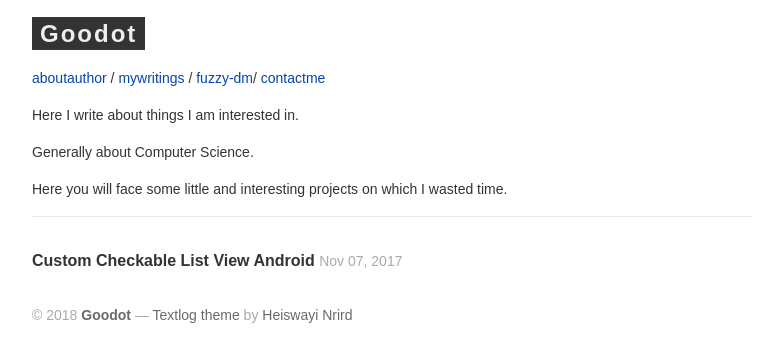
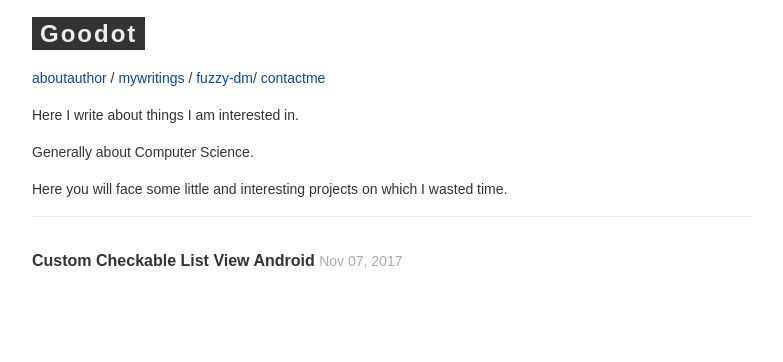
Before and after one commit to goodot/goodot.github.io, a Jekyll site: the page built from index.html, in a window 1280 px wide. Shown: the top 362 px of the page, without its empty margins (8-791 px from the left). Built offline with Jekyll 4.4.1, drawn with Linux system fonts in a browser that asks for light colours; some web fonts are replaced.

Commit message:
Update default.html

```diff
--- a/_layouts/default.html
+++ b/_layouts/default.html
@@ -4,9 +4,7 @@
   <body>
     <div class="page-content">
       {{ content }}
-      <div class="copyright">
-        <p>&copy; {{ site.time | date: '%Y' }} <a href="{{ site.baseurl | prepend: site.url }}" title="{{ site.description }}"><strong>{{ site.title }}</strong></a> ― <a href="http://github.com/heiswayi/textlog" title="a minimalist Jekyll theme for documentation">Textlog theme</a> by <a href="http://heiswayi.github.io">Heiswayi Nrird</a></p>
-      </div>
+
     </div>
     {% include google_analytics.html %}
   </body>
```
